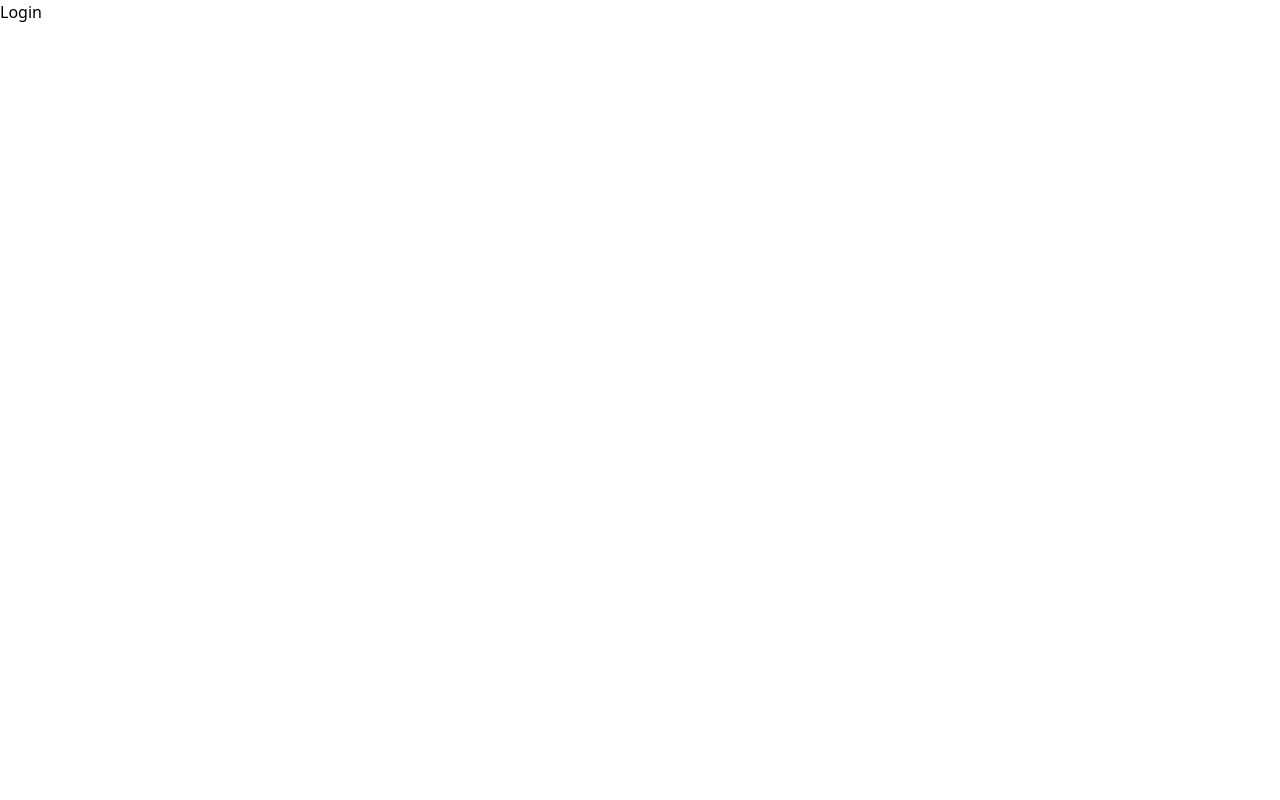
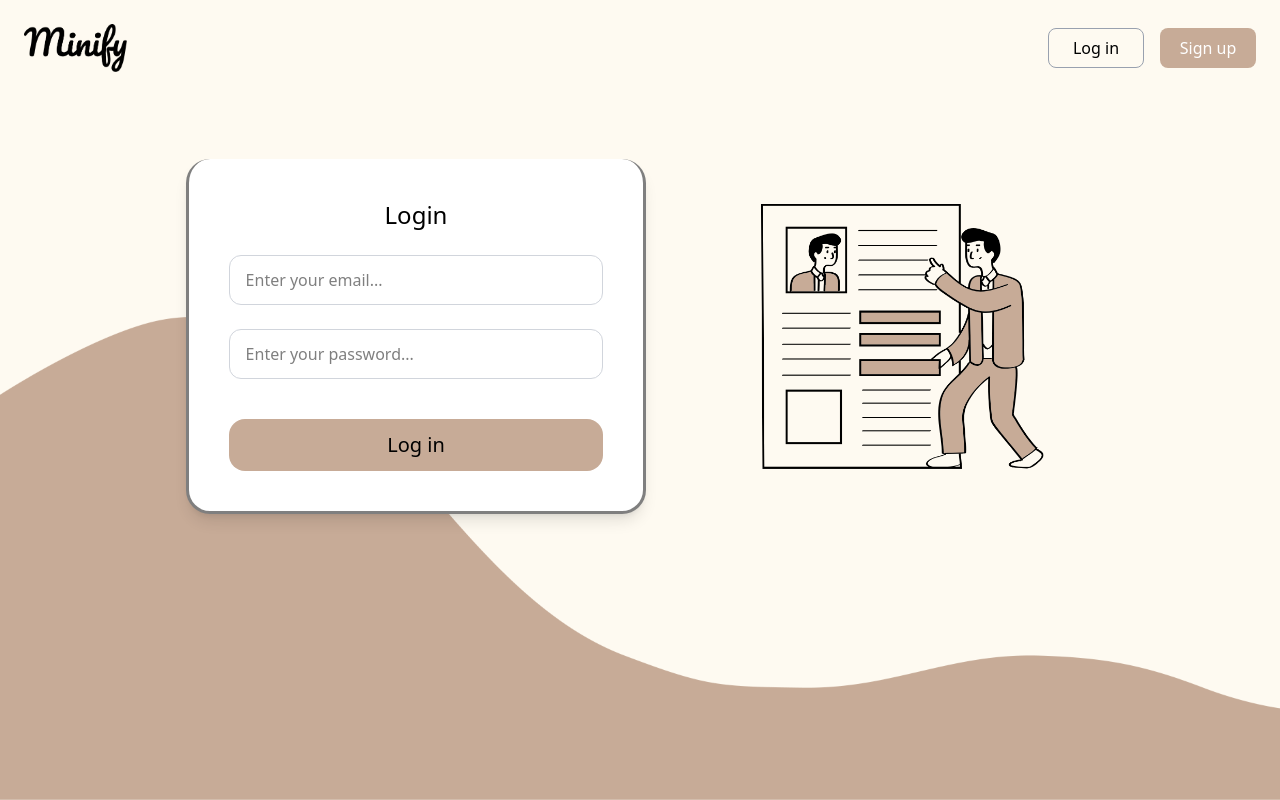
Before and after one commit to adarsh-279/Minify, a React (Vite) app in the folder FRONTEND/: page /login in a window 1280 px wide. Built offline with nearby package versions, Linux system fonts and the light colour scheme.

Commit message:
user login

```diff
--- a/FRONTEND/src/pages/Login.jsx
+++ b/FRONTEND/src/pages/Login.jsx
@@ -1,8 +1,103 @@
-import React from 'react'
+import React, { useState } from 'react'
+import { useNavigate } from 'react-router-dom'
+import axios from 'axios'
 
 const Login = () => {
+    const navigate = useNavigate()
+
+    const [formData, setFormData] = useState({
+        email: '',
+        password: ''
+    })
+    const [loading, setLoading] = useState(false)
+
+    const handleChange = (e) => {
+        const { name, value } = e.target
+        setFormData(prev => ({ ...prev, [name]: value }))
+    }
+
+    const handleSubmit = async (e) => {
+        e.preventDefault()
+
+        if (!formData.email.trim() || !formData.password.trim()) {
+            alert('Please enter both email and password.')
+            return
+        }
+
+        try {
+            setLoading(true)
+
+            const response = await axios.post(import.meta.env.VITE_LOGIN_API, {
+                email: formData.email,
+                password: formData.password
+            },{ withCredentials: true })
+
+            // handle response, e.g., save token, redirect, etc.
+            console.log(response.data)
+            alert('✅ Login successful!')
+        } catch (error) {
+            console.log('Login failed:', error)
+            alert('❌ Invalid credentials or server error')
+        } finally {
+            setLoading(false)
+            navigate('/')
+        }
+    }
+
     return (
-        <div>Login</div>
+        <div className="w-full min-h-screen relative bg-[#FEFAF1] flex flex-col items-center p-6 overflow-hidden">
+            <div className='w-full absolute bottom-0 left-0'>
+                <img className='w-full' src="/wave.png" alt="wave" />
+            </div>
+
+            <div className="flex justify-between w-full z-20 mb-16 items-center">
+                <img className='h-12' src="logo.png" alt="logo" />
+                <div className='flex gap-4'>
+                    <button onClick={() => navigate('/login')} className='w-24 h-10 border border-gray-400 rounded-lg bg-[#FEFAF1] hover:bg-[#C7AB97] hover:border-none transition-all transform hover:scale-90'>Log in</button>
+                    <button onClick={() => navigate('/signup')} className='w-24 h-10 rounded-lg bg-[#C7AB97] text-white transition-all transform hover:scale-90'>Sign up</button>
+                </div>
+            </div>
+
+            <div className="flex flex-col md:flex-row items-center justify-center gap-16 z-20 w-full max-w-6xl">
+                <div className="w-full md:w-2/5 bg-white rounded-3xl border-3 border-t-0 border-[#00000080] p-10 flex flex-col gap-8 shadow-lg">
+                    <form onSubmit={handleSubmit} className="flex flex-col gap-6">
+                        <h1 className='text-2xl font-medium text-center'>Login</h1>
+
+                        <input
+                            className="w-full px-4 py-3 rounded-xl outline-none bg-white border border-gray-300"
+                            type="email"
+                            name="email"
+                            value={formData.email}
+                            onChange={handleChange}
+                            placeholder="Enter your email..."
+                            required
+                        />
+
+                        <input
+                            className="w-full px-4 py-3 rounded-xl outline-none bg-white border border-gray-300"
+                            type="password"
+                            name="password"
+                            value={formData.password}
+                            onChange={handleChange}
+                            placeholder="Enter your password..."
+                            required
+                        />
+
+                        <button
+                            disabled={loading}
+                            className='mt-4 px-6 py-3 bg-[#C7AB97] text-xl font-medium rounded-2xl transition-all transform hover:scale-90 disabled:opacity-60 disabled:cursor-not-allowed'
+                            type="submit"
+                        >
+                            {loading ? "Logging in..." : "Log in"}
+                        </button>
+                    </form>
+                </div>
+
+                <div className='w-full h-full md:w-1/3 flex justify-center'>
+                    <img className='h-100 w-100' src="/login.png" alt="login" />
+                </div>
+            </div>
+        </div>
     )
 }
 
```
Also changed, not shown: FRONTEND/public/login.png (added).
